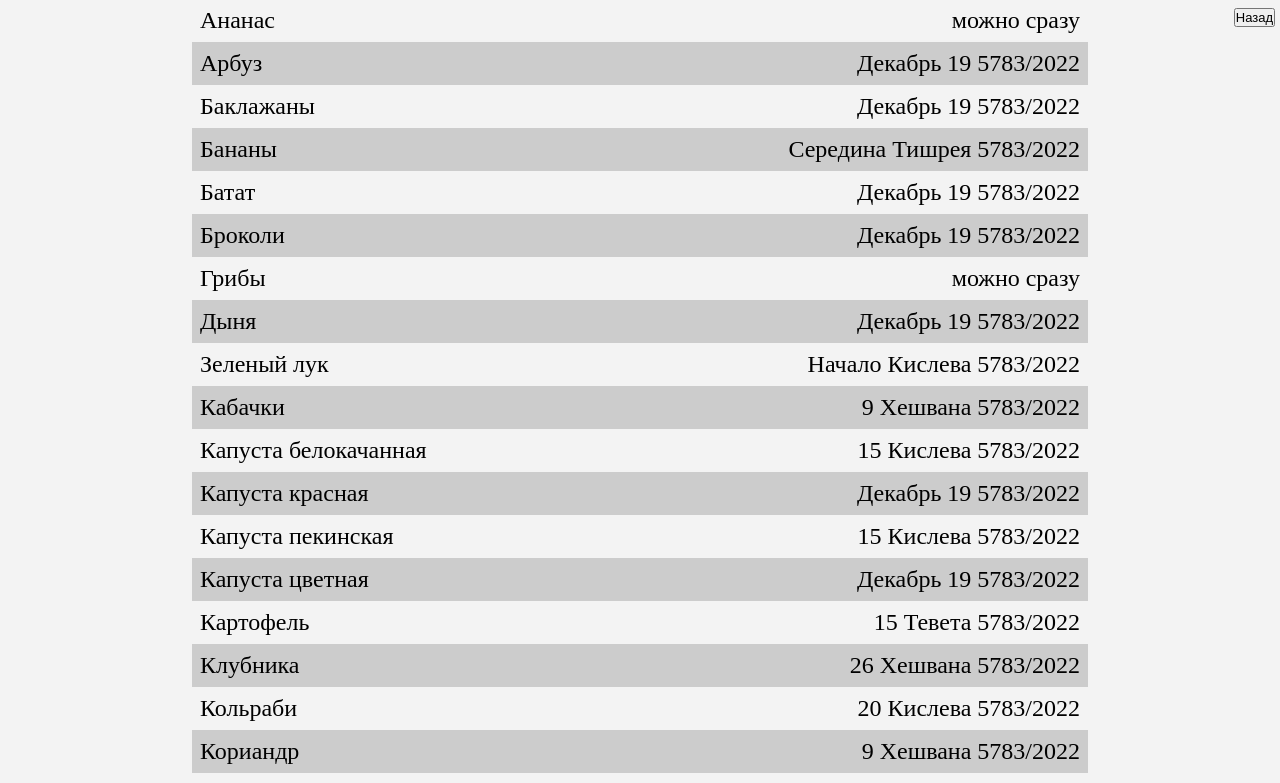
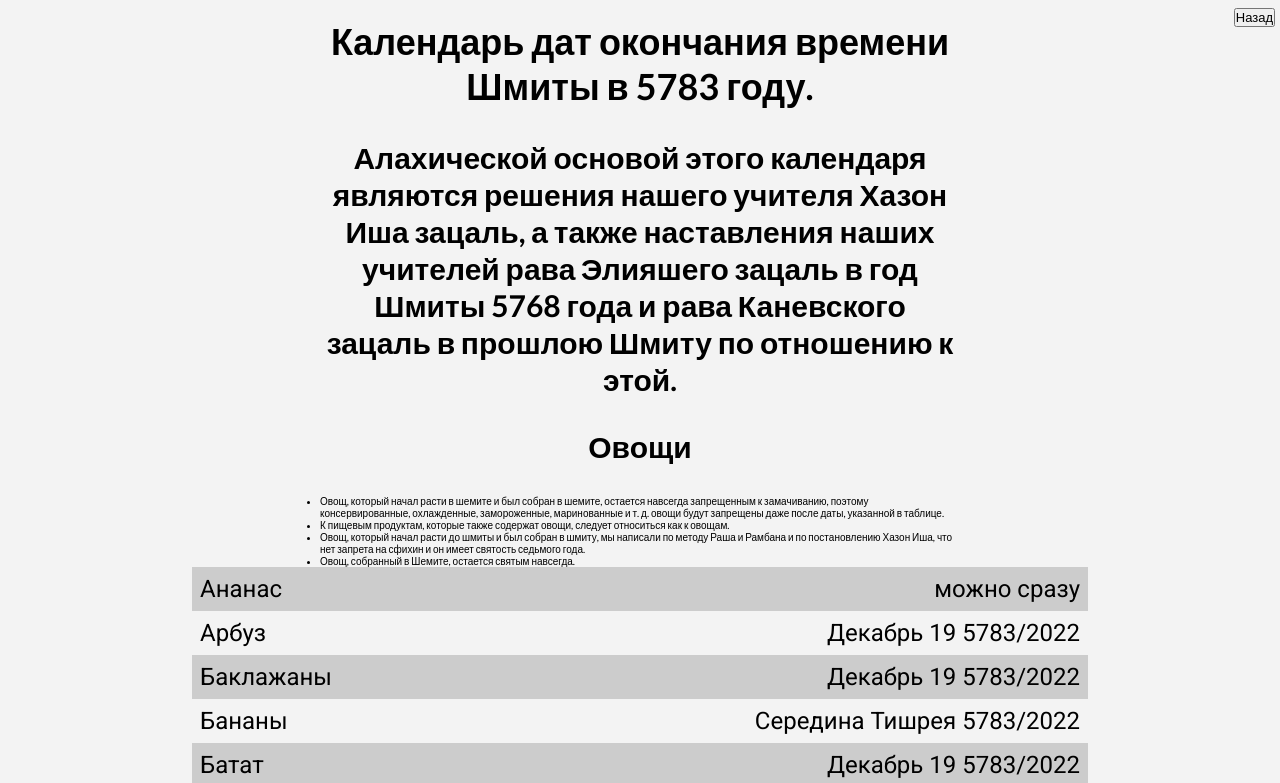
Before and after one commit to AvrahamKrol/Shmita-laws, a plain HTML site: page vegetables.html in a window 1280 px wide. Shown: the top 783 px of the page. Drawn offline with Linux system fonts and the light colour scheme.

Commit message:
add Lato and Roboto fonts and add foreword

```diff
--- a/styles/index.css
+++ b/styles/index.css
@@ -47,6 +47,11 @@ main {
   }
   .img {
     width: 120px;
+    transform: none;
+  }
+  .img:hover {
+    transform: none;
+    transition: none;
   }
   .footer {
     margin: 0 1rem;
--- a/styles/normalize.css
+++ b/styles/normalize.css
@@ -1,6 +1,12 @@
+@import url('https://fonts.googleapis.com/css2?family=Roboto:wght@400;700&display=swap');
+
 * {
   margin: 0;
   padding: 0;
   box-sizing: border-box;
   font-size: 10px;
 }
+
+body {
+  font-family: 'Roboto', sans-serif;
+}
--- a/styles/pages.css
+++ b/styles/pages.css
@@ -1,4 +1,5 @@
 @import url('normalize.css');
+@import url('https://fonts.googleapis.com/css2?family=Lato:wght@400;700&display=swap');
 
 body {
   background-color: #f3f3f3;
@@ -23,6 +24,25 @@ button {
 .btn_container {
   display: flex;
   justify-content: flex-end;
+}
+.foreword {
+  font-family: Lato, sans-serif;
+  font-size: 2.4rem;
+  margin-left: 50%;
+  transform: translate(-50%);
+}
+.foreword_title {
+  font-size: 3.6rem;
+  font-weight: bold;
+  text-align: center;
+  margin-top: 2rem;
+  margin-bottom: 3rem;
+}
+.foreword_header {
+  font-size: 3rem;
+  font-weight: bold;
+  text-align: center;
+  margin-bottom: 3rem;
 }
 .container {
   width: 70%;
--- a/vegetables.html
+++ b/vegetables.html
@@ -1,5 +1,5 @@
 <!DOCTYPE html>
-<html lang="en">
+<html lang="ru">
   <head>
     <meta charset="UTF-8" />
     <meta http-equiv="X-UA-Compatible" content="IE=edge" />
@@ -12,7 +12,40 @@
     <div class="btn_container">
       <button id="btn" type="button">Назад</button>
     </div>
-    <main id="main"></main>
+    <main id="main">
+      <section class="foreword">
+        <p class="foreword_title">
+          Календарь дат окончания времени Шмиты в 5783 году.
+        </p>
+        <p class="foreword_header">
+          Алахической основой этого календаря являются решения нашего учителя
+          Хазон Иша зацаль, а также наставления наших учителей рава Элияшего
+          зацаль в год Шмиты 5768 года и рава Каневского зацаль в прошлою Шмиту
+          по отношению к этой.
+        </p>
+        <p class="foreword_header">Овощи</p>
+        <div class="foreword_text">
+          <ul>
+            <li>
+              Овощ, который начал расти в шемите и был собран в шемите, остается
+              навсегда запрещенным к замачиванию, поэтому консервированные,
+              охлажденные, замороженные, маринованные и т. д. овощи будут
+              запрещены даже после даты, указанной в таблице.
+            </li>
+            <li>
+              К пищевым продуктам, которые также содержат овощи, следует
+              относиться как к овощам.
+            </li>
+            <li>
+              Овощ, который начал расти до шмиты и был собран в шмиту, мы
+              написали по методу Раша и Рамбана и по постановлению Хазон Иша,
+              что нет запрета на сфихин и он имеет святость седьмого года.
+            </li>
+            <li>Овощ, собранный в Шемите, остается святым навсегда.</li>
+          </ul>
+        </div>
+      </section>
+    </main>
     <footer class="footer">
       <a
         class="grate"
```
